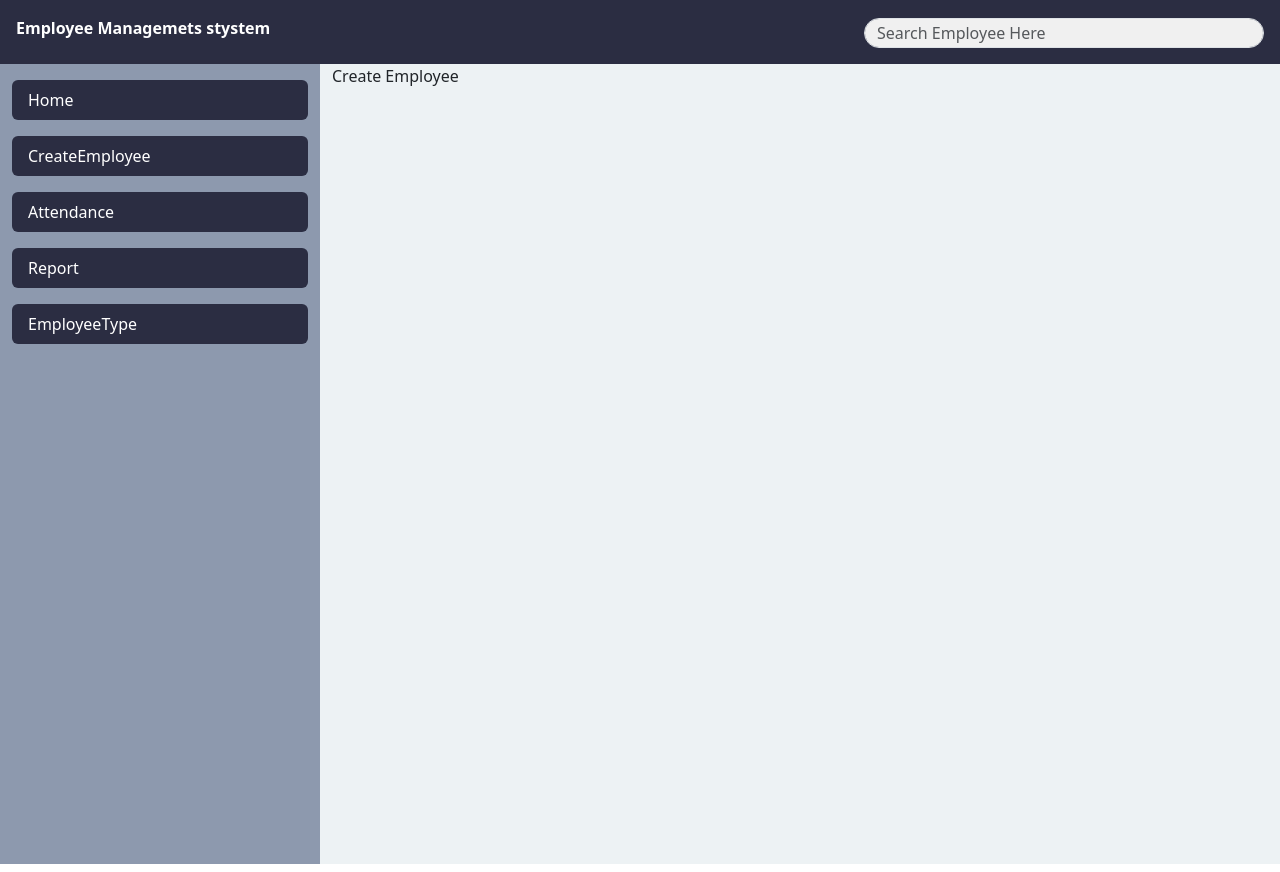
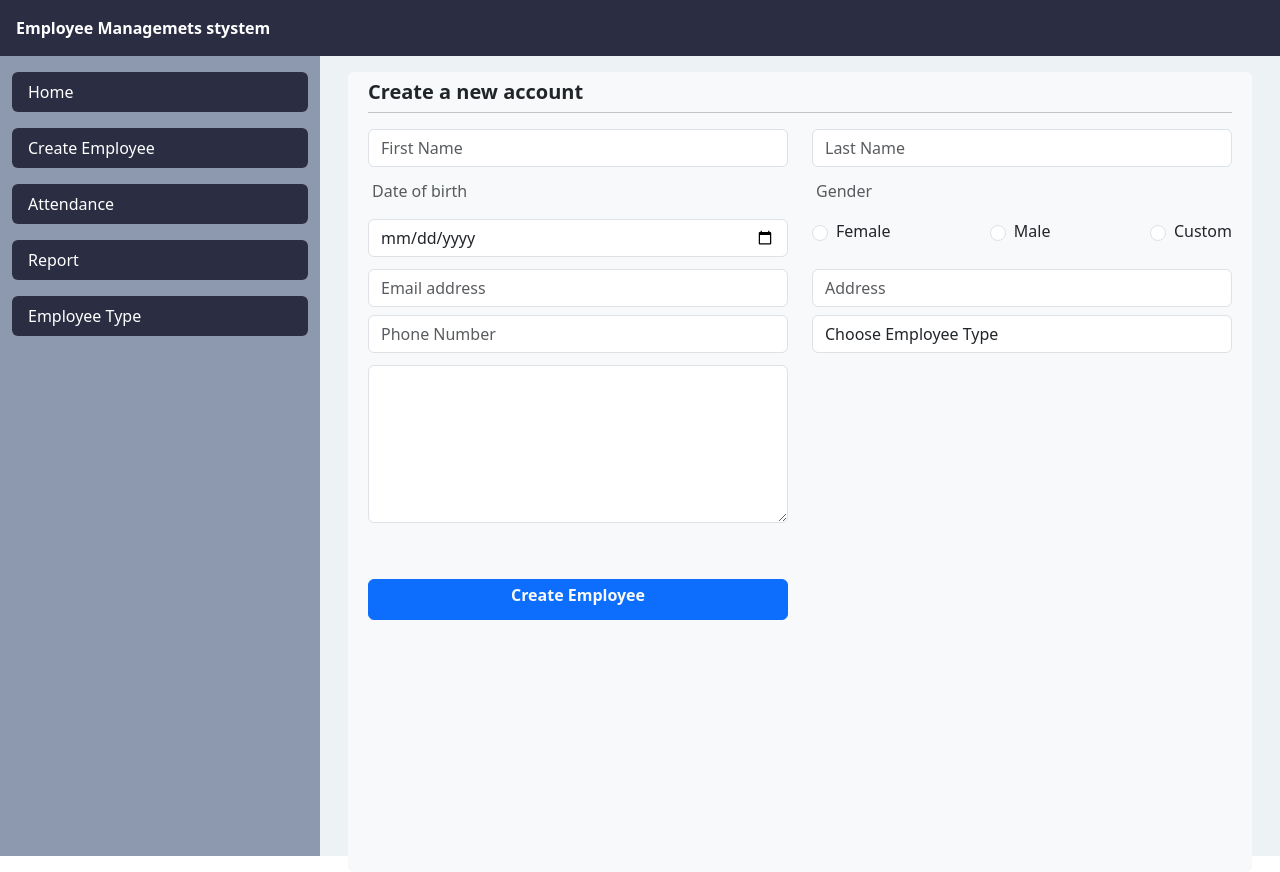
Before and after one commit to DilanSudarshana/vue-router-project, a Vue app: page /create-employee in a window 1280 px wide. Built offline with nearby package versions, Linux system fonts and the light colour scheme.

Commit message:
fix issues

```diff
--- /dev/null
+++ b/src/components/form-item/DateInput.vue
@@ -0,0 +1,13 @@
+<template>
+    <div class="col-lg-6 col-md-6 mb-1">
+        <p class="text-muted fs-6 ms-1">Date</p>
+        <input type="date" class="form-control"/>
+    </div>
+</template>
+<script>
+export default {
+    name: 'DateInput',
+
+}
+</script>
+<style></style>
--- /dev/null
+++ b/src/components/form-item/MainButton.vue
@@ -0,0 +1,24 @@
+<template>
+    <div class="col-lg-6 col-md-6">
+        <div class="d-flex justify-content-between align-items-center">
+            <button class="btn btn-primary btn-block w-100">
+                <h6 class="text-light fw-bold">{{ buttonText }}</h6>
+            </button>
+        </div>
+    </div>
+</template>
+
+<script>
+export default {
+    name: 'MainButton',
+
+    props: {
+        buttonText: {
+            type: String,
+            default:()=>"Button",
+        }
+    }
+
+
+}
+</script>
--- /dev/null
+++ b/src/components/form-item/SearchBar.vue
@@ -0,0 +1,20 @@
+<template>
+    <div class="d-none d-md-block">
+        <input style="height: 30px;margin-top: 2px;background-color: #f0f0f0;" type="text"
+            class="form-control rounded-pill" :placeholder="Text" aria-label="Recipient's username"
+            aria-describedby="basic-addon2">
+    </div>
+</template>
+<script>
+export default {
+    name: 'SearchBar',
+
+    props: {
+        Text: {
+            type: String,
+            default:()=>"Search Here",
+        }
+    }
+
+}
+</script>
--- /dev/null
+++ b/src/components/form-item/TimeInput.vue
@@ -0,0 +1,13 @@
+<template>
+    <div class="col-lg-6 col-md-6 mb-1">
+        <p class="text-muted fs-6 ms-1">Time</p>
+        <input type="time" class="form-control" />
+    </div>
+</template>
+<script>
+export default {
+    name: 'TimeInput',
+
+}
+</script>
+<style></style>
--- a/src/components/header/Header.vue
+++ b/src/components/header/Header.vue
@@ -3,12 +3,6 @@
         <div class="d-flex justify-content-between">
             <div>
                 <span class="fw-bold">Employee Managemets stystem</span>
-            </div>
-
-            <div class="d-none d-md-block">
-                <input style="height: 30px;margin-top: 2px;background-color: #f0f0f0;width: 50vh;" type="text"
-                    class="form-control rounded-pill" placeholder="Search Employee Here"
-                    aria-label="Recipient's username" aria-describedby="basic-addon2">
             </div>
         </div>
     </div>
--- a/src/components/side-bar/SideNavbar.vue
+++ b/src/components/side-bar/SideNavbar.vue
@@ -23,7 +23,6 @@ export default {
     methods: {
         getRoutesNames() {
             this.routes = router.getRoutes();
-            console.log(this.routes)
         }
 
     },
--- a/src/pages/Home.vue
+++ b/src/pages/Home.vue
@@ -1,6 +1,10 @@
 <template>
-    <div>
-        Home page
+    <div class="bg-light p-2 m-3 rounded h-100">
+
+        <div class="d-flex justify-content-center align-items-center mt-2">
+            <h5>Wellcome to Employee Management System</h5>
+        </div>
+
     </div>
 </template>
 <script>
--- a/src/pages/attendance-page/Attendance.vue
+++ b/src/pages/attendance-page/Attendance.vue
@@ -1,13 +1,61 @@
 <template>
-    <div>
-        Attendance page
+    <div class="bg-light p-2 m-3 rounded h-100">
+
+        <div class="container">
+
+            <div class="row">
+                <div class="col-lg-12 col-md-12">
+                    <div class="d-flex justify-content-start align-items-start">
+                        <h5 class="text-center fw-bold">Mark Attendance</h5>
+                    </div>
+                </div>
+            </div>
+
+            <hr class="mt-0">
+
+            <div class="row pb-2 mt-4">
+                <div class="col-lg-12 col-md-12 mb-1">
+                    <SearchBar Text="Search Employee Here"></SearchBar>
+                </div>
+            </div>
+
+            <div class="row pb-2 mt-4">
+                <DateInput></DateInput>
+                <TimeInput></TimeInput>
+            </div>
+
+
+            <div class="row pb-2 mt-5">
+                <MainButton buttonText="Check In"></MainButton>
+                <MainButton buttonText="Check Out"></MainButton>
+            </div>
+
+        </div>
+
+
     </div>
 </template>
+
 <script>
+import DateInput from '../../components/form-item/DateInput.vue';
+import TimeInput from '../../components/form-item/TimeInput.vue';
+import MainButton from '../../components/form-item/MainButton.vue'
+import SearchBar from '../../components/form-item/SearchBar.vue';
+
 export default {
-    name:'Attendance',
+    name: 'Attendance',
+
+    components: {
+        MainButton,
+        SearchBar,
+        DateInput,
+        TimeInput,
+    },
+
+    data() {
+        return {
+
+        };
+    },
 }
 </script>
-<style lang="">
-
-</style>
--- a/src/pages/create-employee/CreateEmployee.vue
+++ b/src/pages/create-employee/CreateEmployee.vue
@@ -1,13 +1,120 @@
 <template>
-    <div>
-        Create Employee
+
+    <div class="bg-light p-2 m-3 rounded h-100">
+
+        <div class="container">
+
+            <div class="row">
+                <div class="col-lg-12 col-md-12">
+                    <div class="d-flex justify-content-start align-items-start">
+                        <h5 class="text-center fw-bold">Create a new account</h5>
+                    </div>
+                </div>
+            </div>
+
+            <hr class="mt-0">
+
+            <div class="row pb-2">
+                <div class="col-lg-6 col-md-6 mb-1">
+                    <div class="d-flex justify-content-center align-items-center">
+                        <input type="text" class="form-control" placeholder="First Name" />
+                    </div>
+                </div>
+                <div class="col-lg-6 col-md-6 mb-1">
+                    <div class="d-flex justify-content-center align-items-center">
+                        <input type="text" class="form-control" placeholder="Last Name" />
+                    </div>
+                </div>
+            </div>
+
+            <div class="row pb-2">
+
+                <div class="col-lg-6 col-md-6 mb-1">
+                    <p class="text-muted fs-6 ms-1">Date of birth</p>
+                    <div class="d-flex justify-content-center align-items-center">
+                        <input type="date" id="dayInput" class="form-control" placeholder="DD" min="1" max="31" />
+                    </div>
+                </div>
+
+                <div class="col-lg-6 col-md-6 mb-1">
+                    <p class="text-muted fs-6 ms-1">Gender</p>
+                    <div class="d-flex justify-content-between">
+                        <div class="d-flex justify-content-start align-items-center">
+                            <input type="radio" id="female" name="gender" value="female" class="form-check-input" />
+                            <label for="female" class="form-check-label ms-2">Female</label>
+                        </div>
+                        <div class="d-flex justify-content-start align-items-center">
+                            <input type="radio" id="male" name="gender" value="male" class="form-check-input" />
+                            <label for="male" class="form-check-label ms-2">Male</label>
+                        </div>
+                        <div class="d-flex justify-content-start align-items-center">
+                            <input type="radio" id="custom" name="gender" value="custom" class="form-check-input" />
+                            <label for="custom" class="form-check-label ms-2">Custom</label>
+                        </div>
+                    </div>
+                </div>
+            </div>
+
+            <div class="row pb-2">
+
+                <div class="col-lg-6 col-md-6">
+                    <div class="d-flex justify-content-center align-items-center">
+                        <input type="text" class="form-control" placeholder="Email address" />
+                    </div>
+                </div>
+
+                <div class="col-lg-6 col-md-6">
+                    <div class="d-flex justify-content-center align-items-center">
+                        <input type="text" class="form-control" placeholder="Address" />
+                    </div>
+                </div>
+            </div>
+
+            <div class="row pb-2">
+                <div class="col-lg-6 col-md-6 mb-1">
+                    <div class="d-flex justify-content-center align-items-center">
+                        <input type="text" class="form-control" placeholder="Phone Number" />
+                    </div>
+                </div>
+                <div class="col-lg-6 col-md-6 mb-1">
+                    <select class="form-control">
+                        <option>Choose Employee Type</option>
+                        <option>Full Time</option>
+                        <option>Part Time</option>
+                    </select>
+                </div>
+
+            </div>
+
+            <div class="row pb-2">
+                <div class="col-lg-6 col-md-6">
+                    <div class="d-flex justify-content-center align-items-center">
+                        <textarea class="form-control" id="exampleFormControlTextarea1" rows="6"></textarea>
+                    </div>
+                </div>
+            </div>
+
+
+            <div class="row pb-2 mt-5">
+                <MainButton buttonText="Create Employee"></MainButton>
+            </div>
+
+        </div>
+
+
     </div>
+
 </template>
+
 <script>
+import MainButton from '../../components/form-item/MainButton.vue';
+
 export default {
-    name:'CreateEmployee',
+    name: 'CreateEmployee',
+
+    components: {
+        MainButton,
+    },
+
 }
 </script>
-<style>
-
-</style>
--- a/src/route.js
+++ b/src/route.js
@@ -17,7 +17,7 @@ const routes = [{
     {
         component: CreateEmployee,
         path: "/create-employee",
-        name: "CreateEmployee",
+        name: "Create Employee",
     },
     {
         component: Attendance,
@@ -33,7 +33,7 @@ const routes = [{
     {
         component: EmployeeType,
         path: "/employee-type",
-        name: "EmployeeType",
+        name: "Employee Type",
     },
 
 ];
```
Also changed, not shown: src/components/form-item/TextInput.vue (added, +23 -0 lines).
